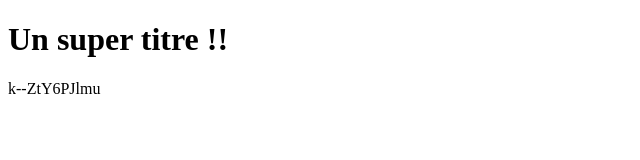
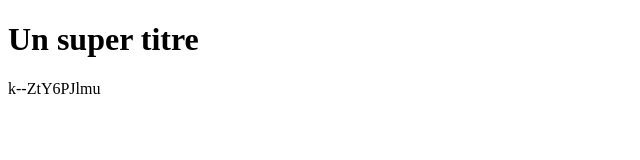
Before and after one commit to Varance92/OpenclassroomsProject, a plain HTML site: page index.html in a window 1280 px wide. Shown: the full height of the page, 0-640 px from the left. Drawn offline with Linux system fonts and the light colour scheme.

Commit message:
“ModificationdutitreH1”

```diff
--- a/index.html
+++ b/index.html
@@ -5,6 +5,6 @@
    <link rel="stylesheet" type="text/css" href="styles.css">
 </head>
 <body>
-   <h1>Un super titre !!</h1>
+   <h1>Un super titre </h1>
 </body>
 </html>k--ZtY6PJlmu
```
